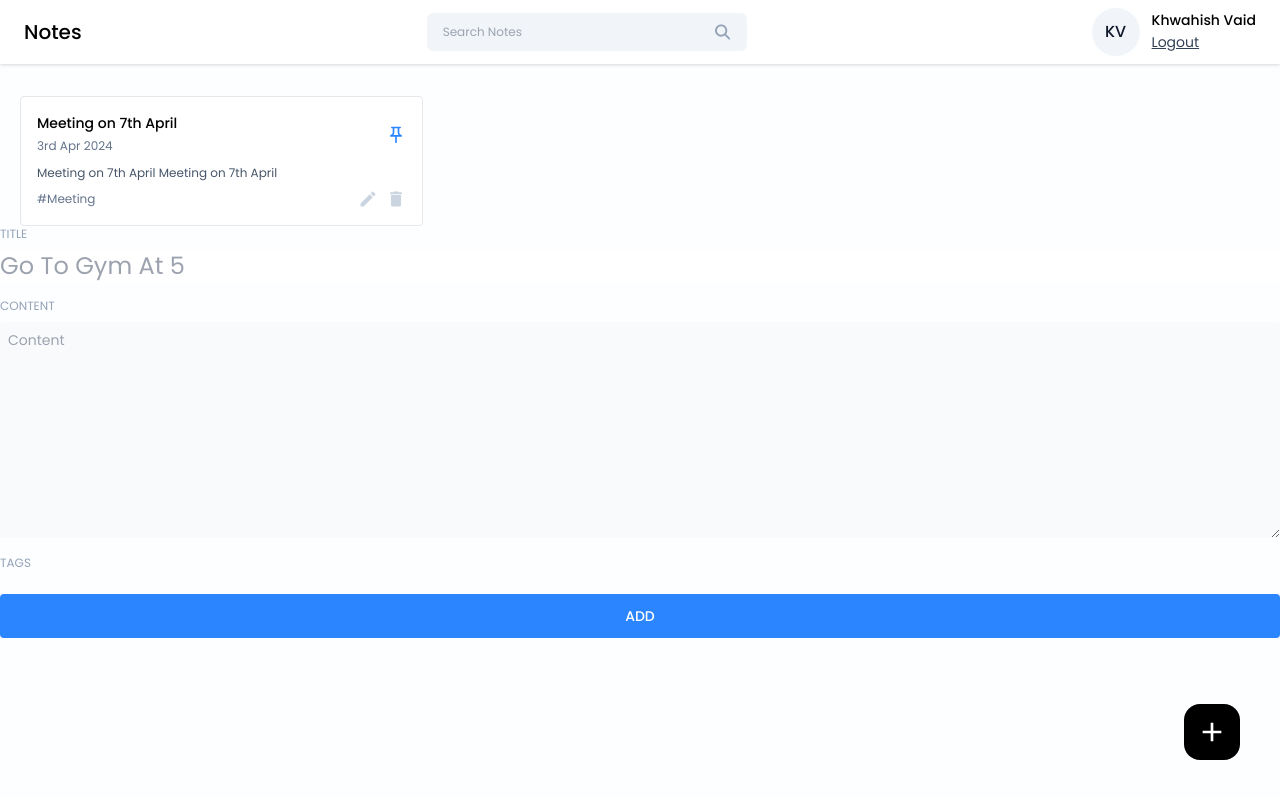
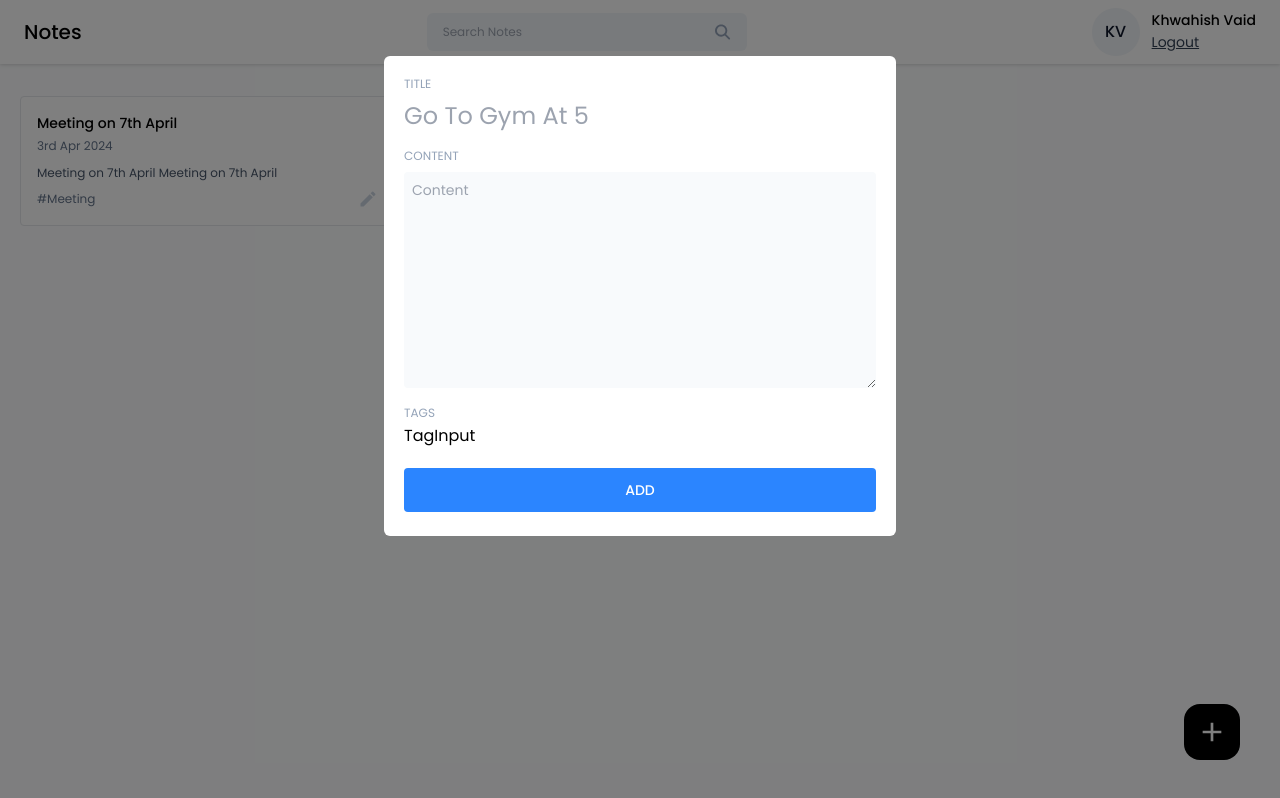
Before and after one commit to khwahish1509/Notes_Mern, a React (Vite) app in the folder frontend/Notes_App/: page /dashboard in a window 1280 px wide. Both pictures are taken after a click on the button 1212 px from the left and 732 px from the top of the page. Built offline with nearby package versions, Linux system fonts and the light colour scheme.

Commit message:
Started with Tags

```diff
--- /dev/null
+++ b/frontend/Notes_App/src/components/input/TagInput.jsx
@@ -0,0 +1,10 @@
+/* eslint-disable no-unused-vars */
+import React from 'react'
+
+const TagInput = () => {
+  return (
+    <div>TagInput</div>
+  )
+}
+
+export default TagInput
--- a/frontend/Notes_App/src/pages/Home/AddEditNotes.jsx
+++ b/frontend/Notes_App/src/pages/Home/AddEditNotes.jsx
@@ -1,5 +1,6 @@
 /* eslint-disable no-unused-vars */
 import React from 'react'
+import TagInput from '../../components/input/TagInput'
 
 const AddEditNotes = () => {
   return (
@@ -24,6 +25,7 @@
 
         <div className='mt-3'>
             <label className="input-label">TAGS</label>
+            <TagInput/>
         </div>
 
         <button className='btn-primary font-medium mt-5 p-3' onClick={()=>{}}>
--- a/frontend/Notes_App/src/pages/Home/Home.jsx
+++ b/frontend/Notes_App/src/pages/Home/Home.jsx
@@ -1,11 +1,19 @@
 /* eslint-disable no-unused-vars */
-import React from 'react'
+import React, {useState} from 'react'
 import Navbar from '../../components/Navbar/Navbar'
 import NoteCard from '../../components/Cards/NoteCard'
 import { MdAdd } from 'react-icons/md'
 import AddEditNotes from './AddEditNotes'
+import Modal from 'react-modal'
 
 const Home = () => {
+
+    // State to manage the Add/Edit Modal
+    const [openAddEditModal, setOpenAddEditModal] = useState({
+        isShown: false,
+        type: "add",
+        data: {}
+    })
   return (
     <>
 
@@ -25,11 +33,31 @@
             </div>
         </div>
 
-        <button className='w-14 h-14 flex items-center justify-center rounded-2xl bg-black hover:bg-gray-600 absolute right-10 bottom-10' onClick={()=>{}}>
+        <button className='w-14 h-14 flex items-center justify-center rounded-2xl bg-black hover:bg-gray-600 absolute right-10 bottom-10'
+        onClick={()=>{
+            // Open the Add/Edit Modal
+            setOpenAddEditModal({isShown: true, type: "add", data: null})
+        }}
+        >
           <MdAdd className='text-[32px] text-white'/>
         </button>
 
-        <AddEditNotes/>
+        {/* Add/Edit Modal */}
+        <Modal
+            isOpen={openAddEditModal.isShown}
+            onRequestClose={()=>setOpenAddEditModal({isShown: false, type: "add", data: {}})}
+            style={{
+                overlay: {
+                    backgroundColor: 'rgba(0, 0, 0, 0.5)'
+                },
+            }}
+            className="w-[40%] max-h-3/4 bg-white rounded-md mx-auto mt-14 p-5 overflow-scroll"
+            contentLabel=""
+        >
+            <AddEditNotes/>
+
+        </Modal>
+
     </>
   )
 }
```
